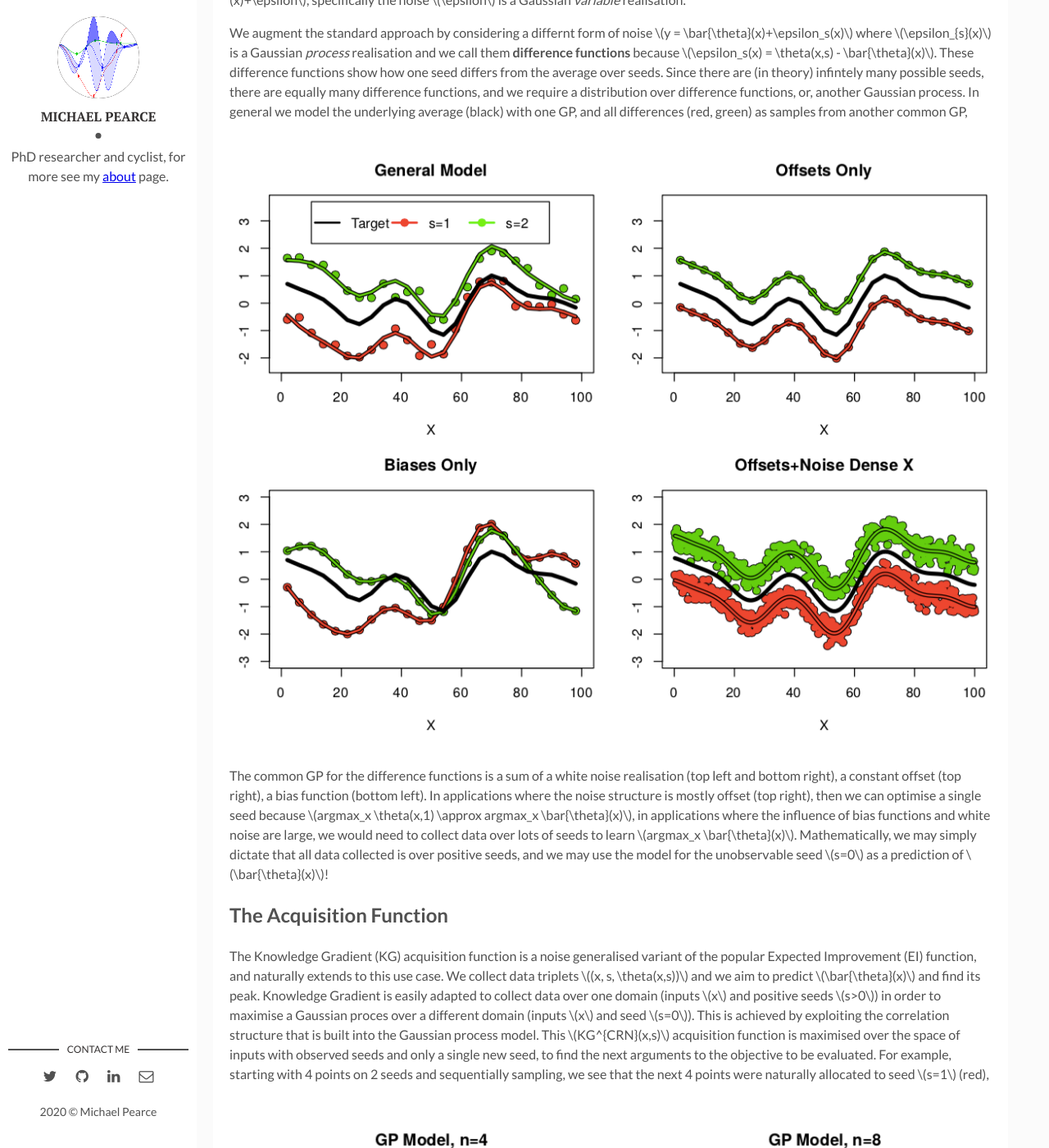
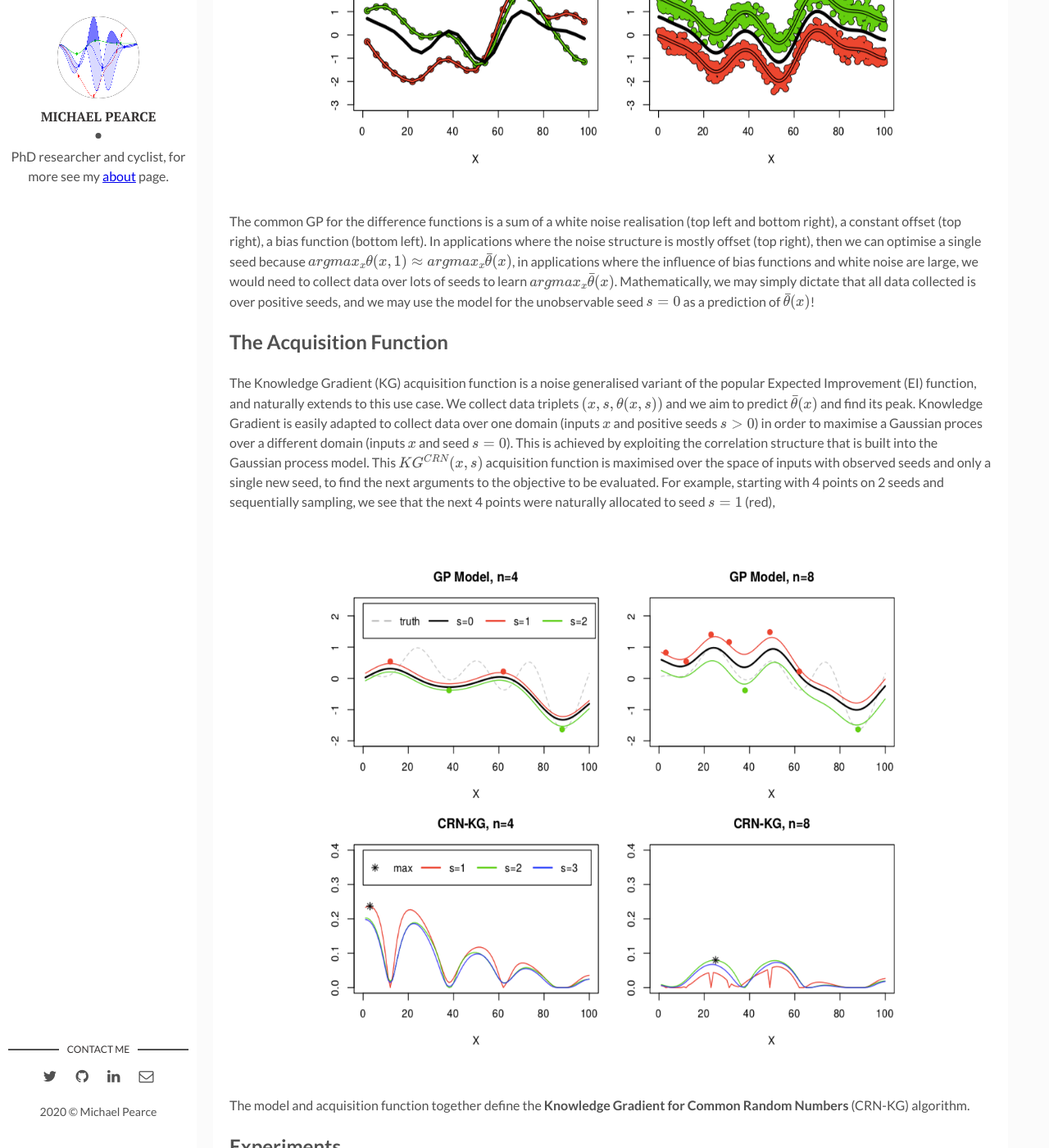
Before and after one commit to scrambledpie/scrambledpie.github.io, a Jekyll site: the page built from _posts/2019-10-21-Bayesian-Optimization-Allowing-For-Common-Random-Numbers.markdown, in a window 1280 px wide and 1400 px high, scrolled down 3406 px. Shown: the whole window at 82% size. Built offline with Jekyll 4.4.1, drawn with Linux system fonts in a browser that asks for light colours; formulas are drawn with MathJax 3; some of the changed text lies outside the part shown.

Commit message:
resize pics, add equations

```diff
--- a/_layouts/post.html
+++ b/_layouts/post.html
@@ -2,6 +2,7 @@
 layout: main
 ---
 
+<script src="https://cdn.mathjax.org/mathjax/latest/MathJax.js?config=TeX-AMS-MML_HTMLorMML" type="text/javascript"></script>
 
 <article class="article-page">
   <div class="page-content">
--- a/_posts/2017-12-7-Bayesian-Simulation-Optimization-with-Input-Uncertainty.markdown
+++ b/_posts/2017-12-7-Bayesian-Simulation-Optimization-with-Input-Uncertainty.markdown
@@ -28,13 +28,13 @@ For example, to optimise traffic light timings at a given (real world) road inte
 As a quick refresher, the Expected Improvement acquisition function asks the questions how much will the *observed peak* improve and looks like the following
 
 <p align="center">
-  <img width="600" height="300" src="{{site.baseurl}}/assets/img/Pics/IU/image11.gif">
+  <img width="400" height="200" src="{{site.baseurl}}/assets/img/Pics/IU/image11.gif">
 </p>
 the red point is the height of the largest $$y$$ value found so far, if the data is hypothetically augmented with a new point (just to the right of the current best point) then that new point has some chance of being better or worse than the current best in which case there is an improvement, or it may be worse, in which case there is nothing, the expectation of these outcomes quantifies EI(X).
 
 Knowledge Gradient generalises the EI to noisy functions (since comparing raw $$y$$ values is somewhat meaningless when they are noisy) and it instead asks the question how does the *predicted peak* improve:
 <p align="center">
-  <img width="600" height="300" src="{{site.baseurl}}/assets/img/Pics/IU/image14.gif">
+  <img width="400" height="200" src="{{site.baseurl}}/assets/img/Pics/IU/image14.gif">
 </p>
 graphically, the average height of the red point in this second plot shows how much it is worth colecting the white data point whose $$y$$ value is random.
 
--- a/_posts/2018-10-21-Continuous-Multi-Task-Bayesian-Optimization-with-Correlation.markdown
+++ b/_posts/2018-10-21-Continuous-Multi-Task-Bayesian-Optimization-with-Correlation.markdown
@@ -18,7 +18,9 @@ We consider this problem and show that when given a range of objective functions
 
 We propose the Regional expected Value of Improvement algorithm for this purpose and it looks like this:
 
-![image-title-here]({{site.baseurl}}/assets/img/Pics/REVI/MTKGREVI_sparse-2.gif){:class="img-responsive"}
+<p align="center">
+  <img width="600" height="500" src="{{site.baseurl}}/assets/img/Pics/REVI/MTKGREVI_sparse-2.gif">
+</p>
 
 The horizontal axis is the task parameter $$ i $$, the depth/vertical axis the input for that task $$ x $$, and we aim to find the best input for each task $$ max_x f(i,x) $$, i.e. optimize each vertical slice. Blue points are observed points, the green point is one possible new point whose y value is random, and the black points show the predicted peak of each slice, that will change as a result of the new green addition.
 
--- a/_posts/2019-10-21-Bayesian-Optimization-Allowing-For-Common-Random-Numbers.markdown
+++ b/_posts/2019-10-21-Bayesian-Optimization-Allowing-For-Common-Random-Numbers.markdown
@@ -18,7 +18,9 @@ We start by describing the perspective of CRN we take. In the classical non-CRN
 
 <span style="color: white">.<span style="color: white">
 
-![image-title-here]({{site.baseurl}}/assets/img/Pics/CRN/not-CRN.jpg){:class="img-responsive"}
+<p align="center">
+  <img width="600" height="350" src="{{site.baseurl}}/assets/img/Pics/CRN/not-CRN.jpg">
+</p>
 
 <span style="color: white">.<span style="color: white">
 
@@ -26,7 +28,9 @@ In reality, the stochastic black box $$\theta(x)$$ is often a computer program e
 
 <span style="color: white">.<span style="color: white">
 
-![image-title-here]({{site.baseurl}}/assets/img/Pics/CRN/CRN-IID.jpg){:class="img-responsive"}
+<p align="center">
+  <img width="600" height="350" src="{{site.baseurl}}/assets/img/Pics/CRN/CRN-IID.jpg">
+</p>
 
 <span style="color: white">.<span style="color: white">
 
@@ -42,7 +46,9 @@ The question naturally arises, what would happen if we repeatedly call the objec
 
 <span style="color: white">.<span style="color: white">
 
-![image-title-here]({{site.baseurl}}/assets/img/Pics/CRN/CRN-ideal.jpg){:class="img-responsive"}
+<p align="center">
+  <img width="600" height="350" src="{{site.baseurl}}/assets/img/Pics/CRN/CRN-ideal.jpg">
+</p>
 
 <span style="color: white">.<span style="color: white">
 
@@ -50,7 +56,9 @@ Or in the best possible case, some applications may produce data where a single
 
 <span style="color: white">.<span style="color: white">
 
-![image-title-here]({{site.baseurl}}/assets/img/Pics/CRN/CRN-full_corr.jpg){:class="img-responsive"}
+<p align="center">
+  <img width="600" height="350" src="{{site.baseurl}}/assets/img/Pics/CRN/CRN-full_corr.jpg">
+</p>
 
 <span style="color: white">.<span style="color: white">
 
@@ -64,7 +72,11 @@ The standard approach to global optimisation, places a Gaussian process prior ov
 We augment the standard approach by considering a differnt form of noise $$ y = \bar{\theta}(x)+\epsilon_s(x)$$ where $$\epsilon_{s}(x)$$ is a Gaussian *process* realisation and we call them **difference functions** because $$\epsilon_s(x) = \theta(x,s) - \bar{\theta}(x)$$. These difference functions show how one seed differs from the average over seeds. Since there are (in theory) infintely many possible seeds, there are equally many difference functions, and we require a distribution over difference functions, or, another Gaussian process. In general we model the underlying average (black) with one GP, and all differences (red, green) as samples from another common GP,
 
 <span style="color: white">.<span style="color: white">
-![image-title-here]({{site.baseurl}}/assets/img/Pics/CRN/GENmodel.png){:class="img-responsive"}
+
+<p align="center">
+  <img width="700" height="600" src="{{site.baseurl}}/assets/img/Pics/CRN/GENmodel.png">
+</p>
+
 <span style="color: white">.<span style="color: white">
 
 The common GP for the difference functions is a sum of a white noise realisation (top left and bottom right), a constant offset (top right), a bias function (bottom left). In applications where the noise structure is mostly offset (top right), then we can optimise a single seed because $$ argmax_x \theta(x,1) \approx argmax_x \bar{\theta}(x) $$, in applications where the influence of bias functions and white noise are large, we would need to collect data over lots of seeds to learn $$ argmax_x \bar{\theta}(x) $$. Mathematically, we may simply dictate that all data collected is over positive seeds, and we may use the model for the unobservable seed $$s=0$$ as a prediction of $$ \bar{\theta}(x) $$!
@@ -74,7 +86,11 @@ The common GP for the difference functions is a sum of a white noise realisation
 The Knowledge Gradient (KG) acquisition function is a noise generalised variant of the popular Expected Improvement (EI) function, and naturally extends to this use case. We collect data triplets $$ (x, s, \theta(x,s)) $$ and we aim to predict $$ \bar{\theta}(x) $$ and find its peak. Knowledge Gradient is easily adapted to collect data over one domain (inputs $$x$$ and positive seeds $$s>0$$) in order to maximise a Gaussian proces over a different domain (inputs $$x$$ and seed $$s=0$$). This is achieved by exploiting the correlation structure that is built into the Gaussian process model. This $$KG^{CRN}(x,s)$$ acquisition function is maximised over the space of inputs with observed seeds and only a single new seed, to find the next arguments to the objective to be evaluated. For example, starting with 4 points on 2 seeds and sequentially sampling, we see that the  next 4 points were naturally allocated to seed $$s=1$$ (red),
 
 <span style="color: white">.<span style="color: white">
-![image-title-here]({{site.baseurl}}/assets/img/Pics/CRN/CRNKG.png){:class="img-responsive"}
+
+<p align="center">
+  <img width="700" height="600" src="{{site.baseurl}}/assets/img/Pics/CRN/CRNKG.png">
+</p>
+
 <span style="color: white">.<span style="color: white">
 
 The model and acquisition function together define the **Knowledge Gradient for Common Random Numbers** (CRN-KG) algorithm.
@@ -83,7 +99,9 @@ The model and acquisition function together define the **Knowledge Gradient for
 We compare against the standard Knowledge Gradient (all $$(x,y)$$ pairs have a unique seed) and the [Knowledge Gradient with pairwise sampling][PWKG_paper] (PW-KG)  designed for the same BO with CRN setting . We apply the algorithm to two simulation optimisation problems, optimising shop restocking levels where the random number seed defines a stream of customers. The goal is to maximise profit. Of all algortihm variants, CRN-KG results in fewer seeds being used, and fewer function calls to convergence. Optimising one single realisation of customer stream leads to a very good optimum of the average over many random customer streams $$\bar{\theta}(x)$$.
 
 <span style="color: white">.<span style="color: white">
-![image-title-here]({{site.baseurl}}/assets/img/Pics/CRN/ATO.png){:class="img-responsive"}
+<p align="center">
+  <img width="700" height="600" src="{{site.baseurl}}/assets/img/Pics/CRN/ATO.png">
+</p>
 <span style="color: white">.<span style="color: white">
 
 The seed reuse shows how frequently a seed sampled at a given iteration, $$s^n$$, was in the history of seeds sampled before that iteration $$\{ s^1,...,s^{n-1}\}$$. A seed reuse of 1 at iteration $$n$$ means that averaged of repeated runs, for that iteration an algorithm always went back to an old seed. The CRN-KG variants never sample a new seed after the initial 5 seeds in this application.
@@ -92,7 +110,10 @@ The seed reuse shows how frequently a seed sampled at a given iteration, $$s^n$$
 The second application we consider is optimising ambulance base locations on a map to serve patients where the random number seed defines a stream of patients across the map. Contrasting with the previous application, optimising one particular patient realisation does not help optimise the infinite average over seeds,
 
 <span style="color: white">.<span style="color: white">
-![image-title-here]({{site.baseurl}}/assets/img/Pics/CRN/AMB.png){:class="img-responsive"}
+<p align="center">
+  <img width="700" height="600" src="{{site.baseurl}}/assets/img/Pics/CRN/AMB.png">
+</p>
+
 <span style="color: white">.<span style="color: white">
 
 Compared to KG for standard global optmisation with identical algortihm setings and implementation, the CRN-KG algorithm has approximltely 10%-20% more computational overhead than standard KG due to two more Gaussian process hyperparameters however acquisition function optimisation is almost the same (PW-KG with identical settings took upto 100% more overhead). And yet exploiting CRN can yield much improved convergence.
```
Also changed, not shown: index.html (+3 -4 lines).
